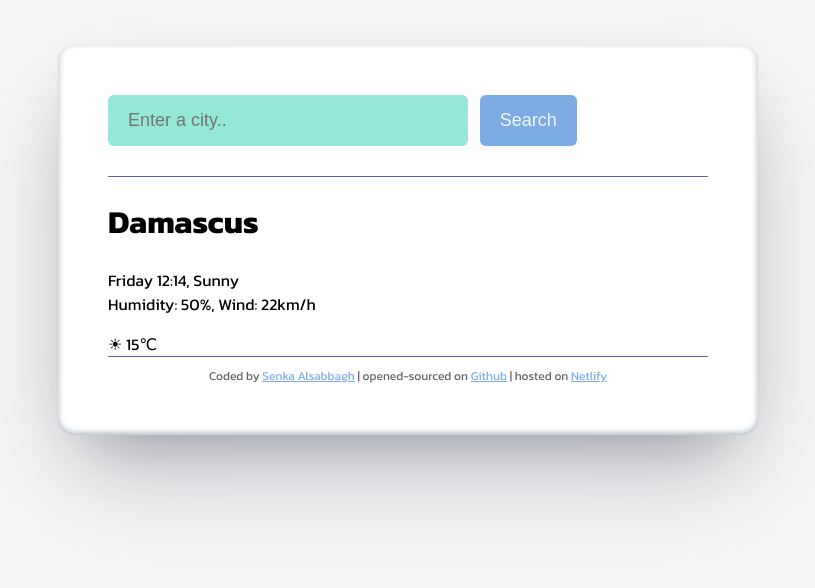
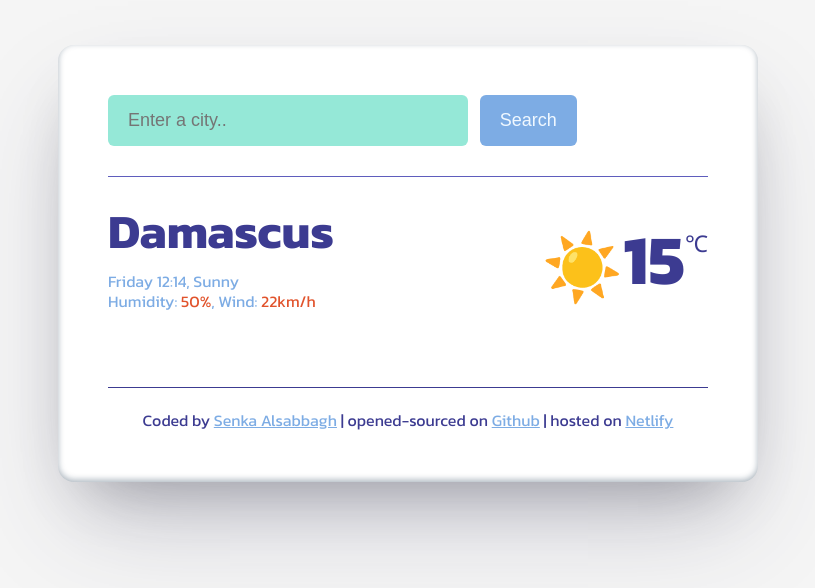
Before and after one commit to Senka87/Just-a-Weather-App, a plain HTML site: page index.html in a window 1280 px wide. Shown: the whole page, without its empty margins (232-1047 px from the left). Drawn offline with Linux system fonts and the light colour scheme.

Commit message:
Added CSS and styled the h1, <p>, temp emoji, temp value and temp unite

```diff
--- a/index.html
+++ b/index.html
@@ -27,15 +27,21 @@
         </form>
       </header>
       <main>
-        <div>
-          <h1>Damascus</h1>
-          <p>
-            Friday 12:14, Sunny
-            <br />
-            Humidity: 50%, Wind: 22km/h
-          </p>
+        <div class="weather-app-data">
+          <div>
+            <h1 class="weather-app-city">Damascus</h1>
+            <p class="weather-app-details">
+              Friday 12:14, Sunny
+              <br />
+              Humidity: <strong> 50%</strong>, Wind: <strong>22km/h</strong>
+            </p>
+          </div>
+          <div class="weather-app-temperature-container">
+            <div class="weather-app-icon">☀️</div>
+            <div class="weather-app-temperature">15</div>
+            <div class="weather-app-unite">℃</div>
+          </div>
         </div>
-        <div>☀ 15℃</div>
       </main>
       <footer>
         Coded by
--- a/src/style.css
+++ b/src/style.css
@@ -38,14 +38,57 @@ header {
   font-size: 18px;
   margin-left: 8px;
 }
-footer {
-  border-top: 1px solid #5f5dbd;
-  padding: 10px 0 0 0;
-  text-align: center;
-  font-size: 12px;
-  color: #636466;
+main {
+  padding: 30px 0;
+}
+.weather-app-data {
+  display: flex;
+  justify-content: space-between;
 }
 
+.weather-app-city {
+  margin: 0;
+  font-size: 48px;
+  line-height: 48px;
+  color: #3c3b91;
+}
+
+.weather-app-details {
+  font-size: 16px;
+  line-height: 20px;
+  color: #7dace4;
+}
+.weather-app-details strong {
+  color: #e1532c;
+  font-weight: 400;
+}
+
+.weather-app-temperature-container {
+  display: flex;
+}
+
+.weather-app-icon {
+  font-size: 65px;
+  margin-top: 11px;
+}
+.weather-app-temperature {
+  font-size: 70px;
+  font-weight: bold;
+  color: #3c3b91;
+}
+
+.weather-app-unite {
+  margin-top: 20px;
+  font-size: 23px;
+  color: #3c3b91;
+}
+footer {
+  border-top: 1px solid #3c3b91;
+  padding: 20px 0 0 0;
+  text-align: center;
+  color: #3c3b91;
+  margin-top: 30px;
+}
 a {
   color: #7dace4;
 }
```
